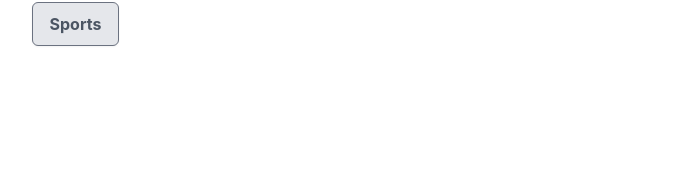
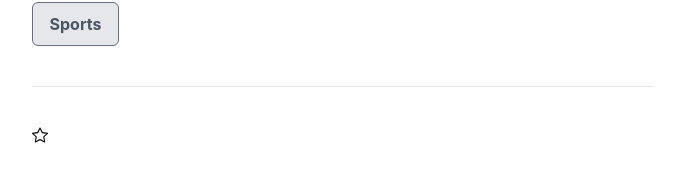
Before and after one commit to tatasadi/react-component-library, a React (Vite) app: page / in a window 1280 px wide. Shown: the part 171-352 px from the top of the page, without its empty margins (297-982 px from the left). Built offline with nearby package versions, Linux system fonts and the light colour scheme.

Commit message:
add toggle component

```diff
--- a/package.json
+++ b/package.json
@@ -12,7 +12,8 @@
   "dependencies": {
     "classnames": "^2.3.2",
     "react": "^18.2.0",
-    "react-dom": "^18.2.0"
+    "react-dom": "^18.2.0",
+    "react-icons": "^4.10.1"
   },
   "devDependencies": {
     "@types/react": "^18.2.15",
--- a/src/App.jsx
+++ b/src/App.jsx
@@ -1,5 +1,6 @@
 import ButtonExample from "./components/Button/ButtonExample"
 import MenuExample from "./components/Menu/MenuExample"
+import Star from "./components/Star"
 
 function App() {
   return (
@@ -7,6 +8,8 @@ function App() {
       <ButtonExample />
       <hr className="my-10" />
       <MenuExample />
+      <hr className="my-10" />
+      <Star />
     </main>
   )
 }
--- /dev/null
+++ b/src/components/Star.jsx
@@ -0,0 +1,18 @@
+import React from "react"
+import Toggle from "./Toggle/index"
+import { BsStar, BsStarFill } from "react-icons/bs"
+
+export default function Star() {
+  return (
+    <Toggle>
+      <Toggle.Button>
+        <Toggle.On>
+          <BsStarFill className="star filled" />
+        </Toggle.On>
+        <Toggle.Off>
+          <BsStar className="star" />
+        </Toggle.Off>
+      </Toggle.Button>
+    </Toggle>
+  )
+}
--- /dev/null
+++ b/src/components/Toggle/Toggle.jsx
@@ -0,0 +1,19 @@
+import React from "react"
+
+const ToggleContext = React.createContext()
+
+export default function Toggle({ children }) {
+  const [on, setOn] = React.useState(false)
+
+  function toggle() {
+    setOn((prevOn) => !prevOn)
+  }
+
+  return (
+    <ToggleContext.Provider value={{ on, toggle }}>
+      {children}
+    </ToggleContext.Provider>
+  )
+}
+
+export { ToggleContext }
--- /dev/null
+++ b/src/components/Toggle/ToggleButton.jsx
@@ -0,0 +1,8 @@
+import React from "react"
+import { ToggleContext } from "./Toggle"
+
+export default function ToggleButton({ children }) {
+  const { toggle } = React.useContext(ToggleContext)
+
+  return <div onClick={toggle}>{children}</div>
+}
--- /dev/null
+++ b/src/components/Toggle/ToggleOff.jsx
@@ -0,0 +1,8 @@
+import React from "react"
+import { ToggleContext } from "./Toggle"
+
+export default function ToggleOff({ children }) {
+  const { on } = React.useContext(ToggleContext)
+
+  return on ? null : children
+}
--- /dev/null
+++ b/src/components/Toggle/ToggleOn.jsx
@@ -0,0 +1,8 @@
+import React from "react"
+import { ToggleContext } from "./Toggle"
+
+export default function ToggleOn({ children }) {
+  const { on } = React.useContext(ToggleContext)
+
+  return on ? children : null
+}
--- /dev/null
+++ b/src/components/Toggle/index.jsx
@@ -0,0 +1,10 @@
+import Toggle from "./Toggle"
+import ToggleButton from "./ToggleButton"
+import ToggleOn from "./ToggleOn"
+import ToggleOff from "./ToggleOff"
+
+Toggle.Button = ToggleButton
+Toggle.On = ToggleOn
+Toggle.Off = ToggleOff
+
+export default Toggle
```
Also changed, not shown: 1 other file (tests, documents, lock files or other folders).
